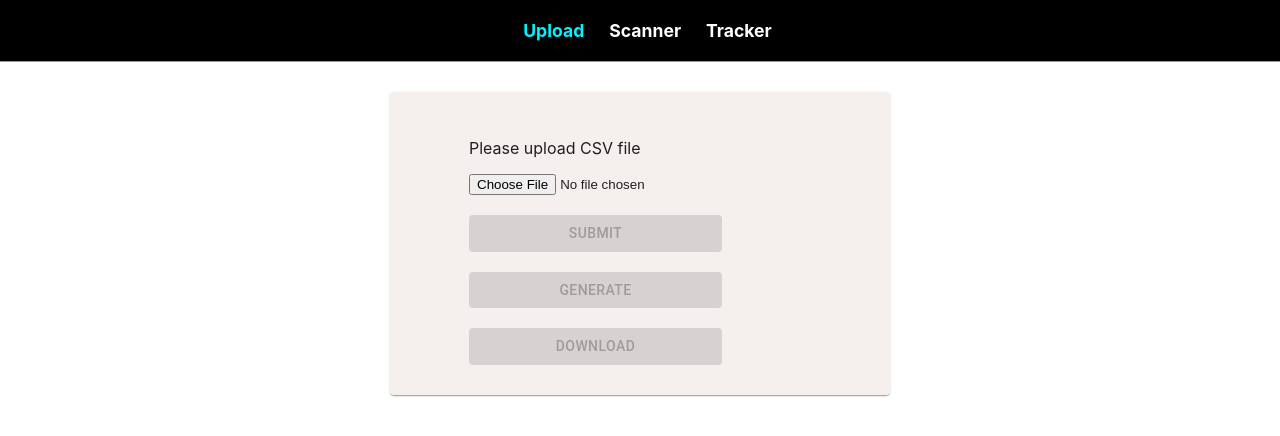
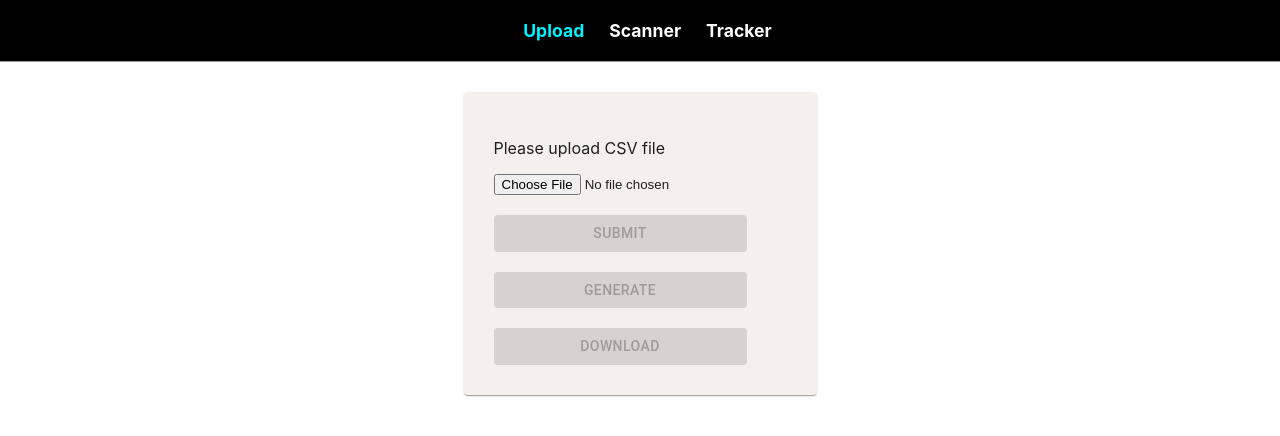
Before and after one commit to hinsjain/code-scanner, a React (Create React App) app: page / in a window 1280 px wide. Shown: the top 436 px of the page. Built offline with nearby package versions, Linux system fonts and the light colour scheme.

Commit message:
Update App.css

```diff
--- a/src/App.css
+++ b/src/App.css
@@ -1,10 +1,11 @@
 .app {
   margin: 0;
+  display: flex;
+  flex-direction: column;
 }
 
 .content {
   padding: 30px;
-  margin-left: 20px;
-  width: 500px;
   margin: auto;
+  display: flex;
 }
```
